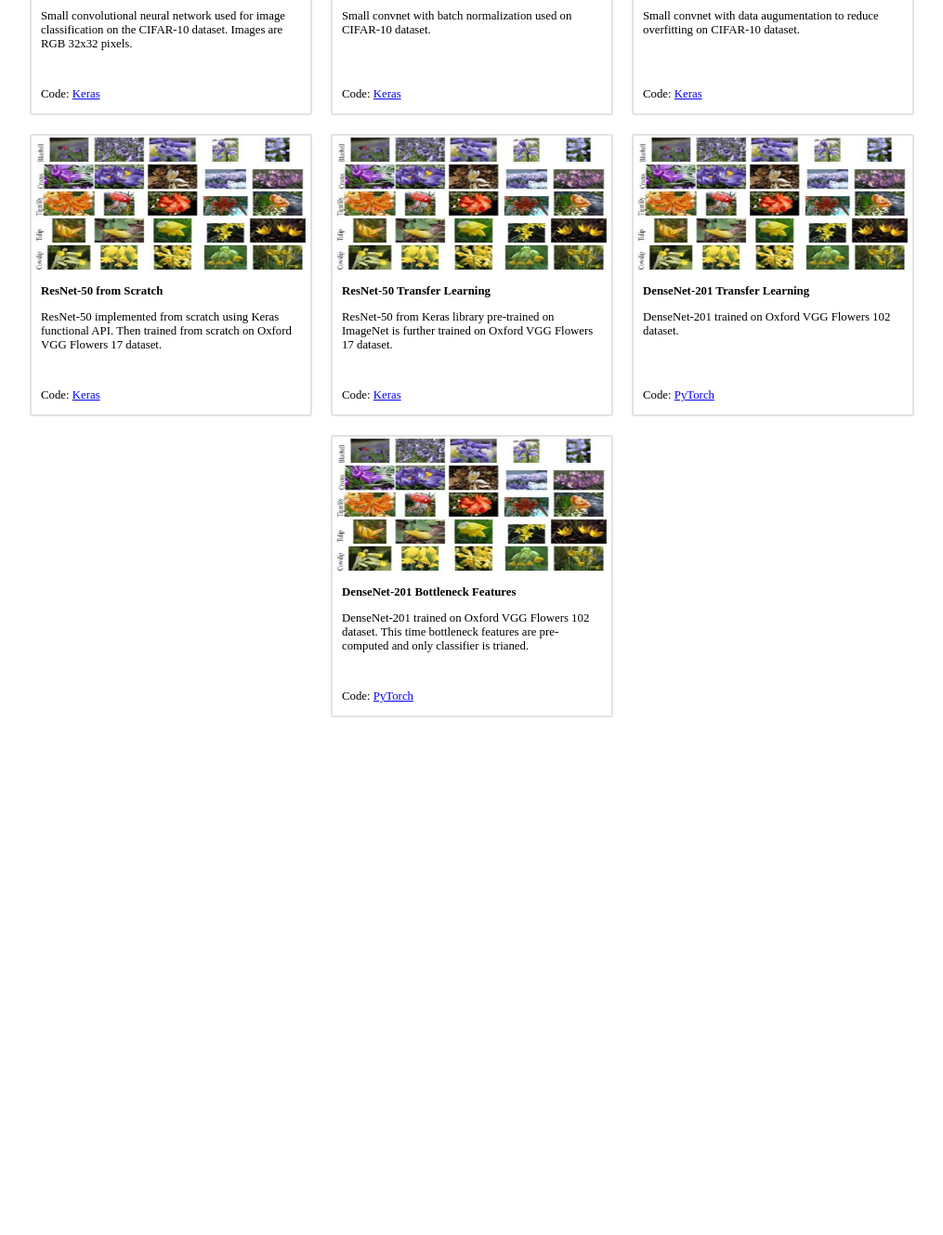
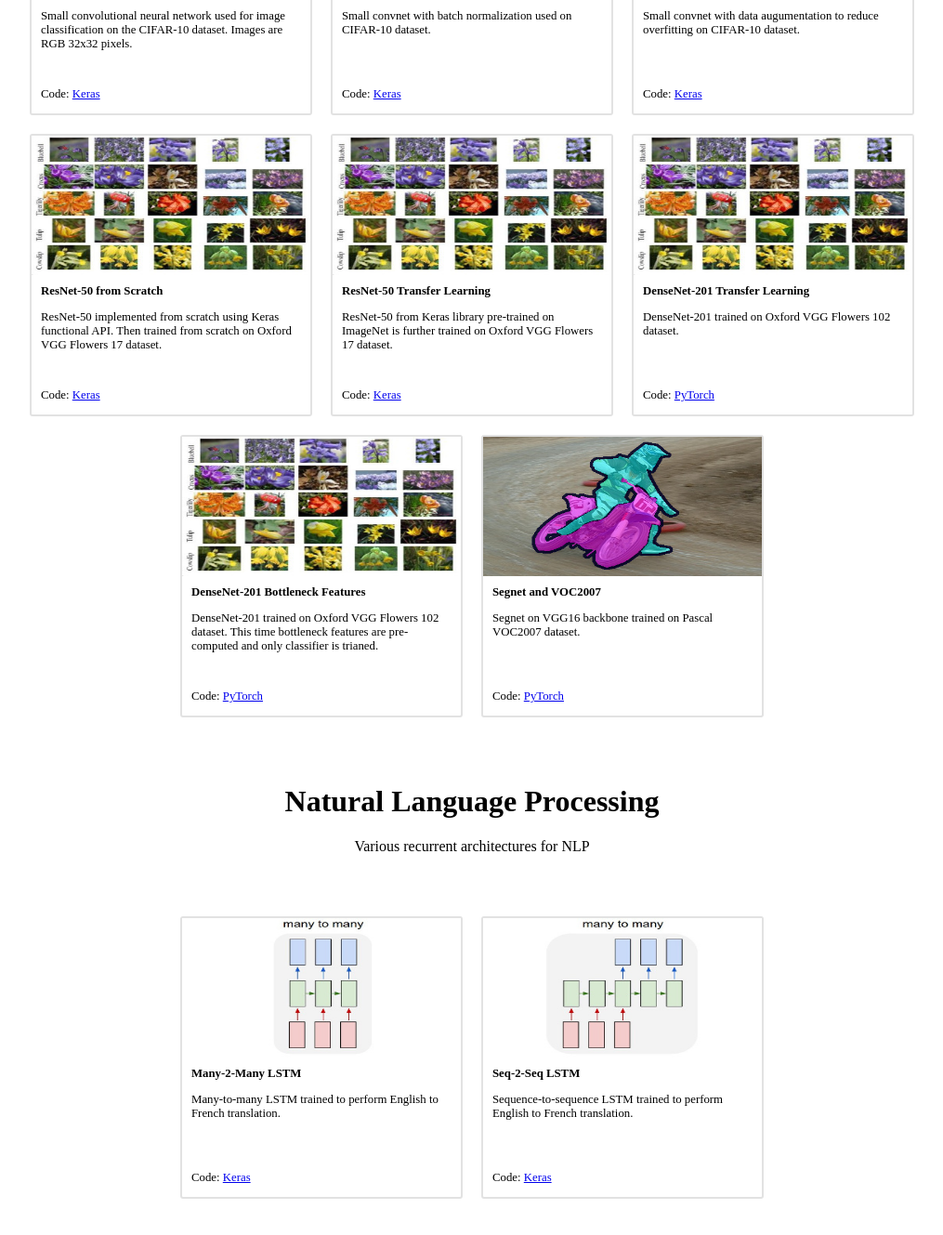
Before and after one commit to marcinbogdanski/marcinbogdanski.github.io, a Jekyll site: the page built from deep-learning.html, in a window 1280 px wide and 1400 px high, scrolled down 1828 px. Shown: the top 1329 px of the window at 93% size, without its empty margins (132-1147 px from the left). Built offline with Jekyll 4.4.1, drawn with Linux system fonts in a browser that asks for light colours; before the commit the page ends 2710 px from its top, so only the background shows below that.

Commit message:
Add recurrent models

```diff
--- a/deep-learning.html
+++ b/deep-learning.html
@@ -129,6 +129,7 @@ layout: default
             %}
 
 
+
         {% include card.html
             image="/assets/images/oxford.jpg"
             title="ResNet-50 from Scratch"
@@ -144,6 +145,7 @@ layout: default
             link_text="Keras"
             link_href="https://marcinbogdanski.github.io/ai-sketchpad/KerasNN/1400_ResNet50_Transfer.html"
             %}
+
 
 
         {% include card.html
@@ -162,9 +164,43 @@ layout: default
             link_href="https://marcinbogdanski.github.io/ai-sketchpad/PyTorchNN/1450_DenseNet121_Transfer_2.html"
             %}
 
+        {% include card.html
+            image="/assets/images/segnet.jpg"
+            title="Segnet and VOC2007"
+            description="Segnet on VGG16 backbone trained on Pascal VOC2007 dataset."
+            link_text="PyTorch"
+            link_href="https://marcinbogdanski.github.io/ai-sketchpad/PyTorchNN/1630_SegNet_VOC2007.html"
+            %}
+
     </ul>
 </div>
 
+
+{% include section.html
+    header="Natural Language Processing"
+    description="Various recurrent architectures for NLP" %}
+
+<div class="boxes">
+    <ul class="grid">
+
+        {% include card.html
+            image="/assets/images/rnn_m2m.jpg"
+            title="Many-2-Many LSTM"
+            description="Many-to-many LSTM trained to perform English to French translation."
+            link_text="Keras"
+            link_href="https://marcinbogdanski.github.io/ai-sketchpad/PyTorchNN/2210_Many2Many_EngFr.html"
+            %}
+
+        {% include card.html
+            image="/assets/images/rnn_s2s.jpg"
+            title="Seq-2-Seq LSTM"
+            description="Sequence-to-sequence LSTM trained to perform English to French translation."
+            link_text="Keras"
+            link_href="https://marcinbogdanski.github.io/ai-sketchpad/PyTorchNN/2310_Seq2Seq_EngFr.html"
+            %}
+
+    </ul>
+</div>
 
         <!--
         {% include card.html
```
Also changed, not shown: assets/images/rnn_m2m.jpg (added), assets/images/rnn_s2s.jpg (added), assets/images/segnet.jpg (added).
